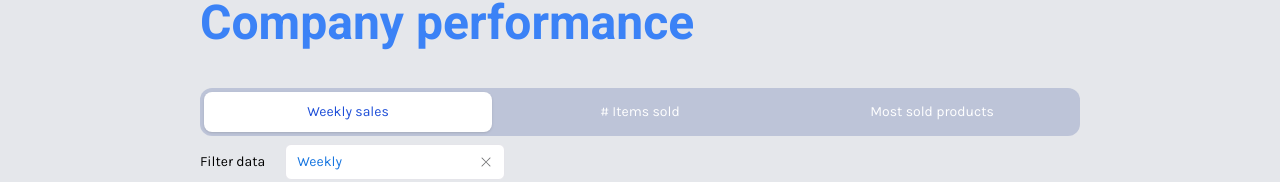
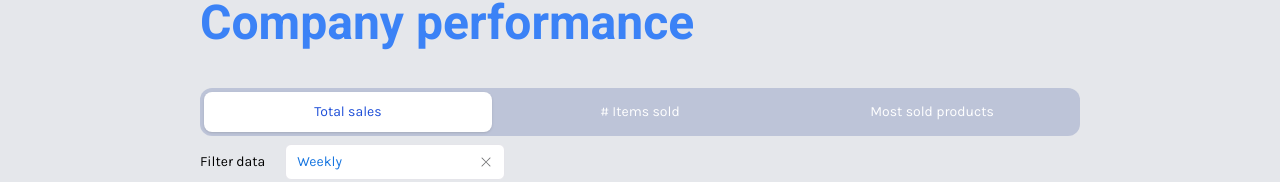
Before and after one commit to julita25/analytics-website, a Next.js app: page / in a window 1280 px wide. Shown: the part 110-292 px from the top of the page. Built offline with nearby package versions, Linux system fonts and the light colour scheme.

Commit message:
add small card component

```diff
--- /dev/null
+++ b/components/SmallCard.jsx
@@ -0,0 +1,18 @@
+import { string } from "prop-types";
+import React from "react";
+import { Panel } from "rsuite";
+
+const SmallCard = ({ title, children }) => (
+  <Panel header={title} className="bg-white w-3/4 h-[8rem]">
+    <div className="text-3xl flex justify-center">
+      {children}
+    </div>
+  </Panel>
+);
+
+SmallCard.propTypes = {
+  title: string.isRequired,
+  children: string.isRequired
+};
+
+export default SmallCard;
--- a/components/Tabs.jsx
+++ b/components/Tabs.jsx
@@ -20,8 +20,8 @@ const Tabs = ({ onChange }) => {
               key={tab.chartType}
               onClick={() => onSelectTab(tab.chartType)}
               className={
-                `w-full rounded-lg py-2.5 text-sm font-medium leading-5 text-blue-700 ring-white ring-opacity-60 ring-offset-2 ring-offset-blue-400 focus:outline-none focus:ring-2
-                ${selectedTab === tab.chartType ? "bg-white shadow" : "text-blue-100 hover:bg-white/[0.12] text-white"}`
+                `w-full rounded-lg py-2.5 text-sm font-medium leading-5 ring-white ring-opacity-60 ring-offset-2 ring-offset-blue-400 focus:outline-none focus:ring-2
+                ${selectedTab === tab.chartType ? "bg-white shadow text-blue-700" : "text-white hover:bg-white/[0.12]"}`
               }
             >
               {tab.title}
--- a/constants/chartsCostants.js
+++ b/constants/chartsCostants.js
@@ -5,7 +5,7 @@ export const COLORS = [
 export const tabSections = [
   {
     chartType: "Area Chart",
-    title: "Weekly sales"
+    title: "Total sales"
   },
   {
     chartType: "Bar Chart",
```
